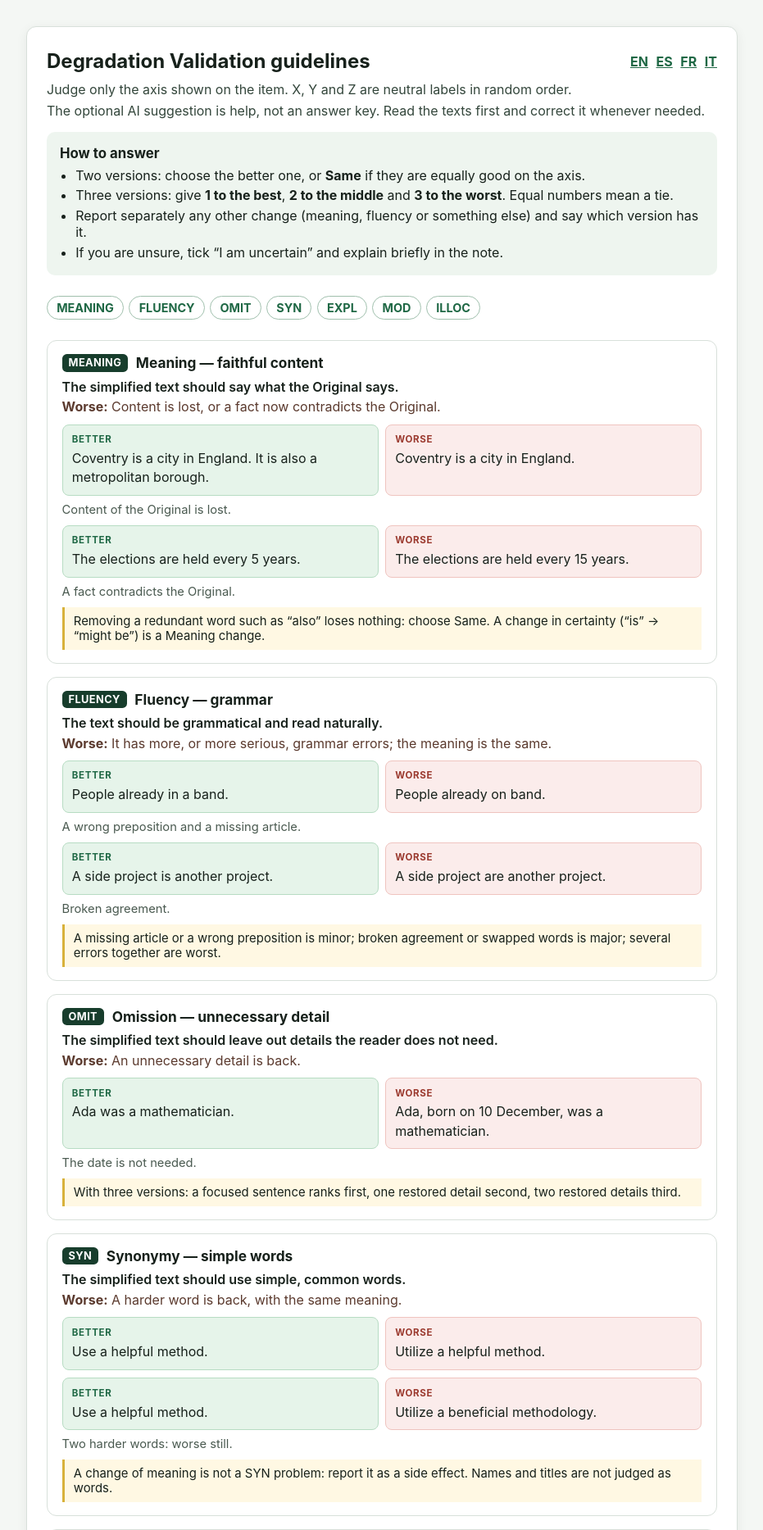
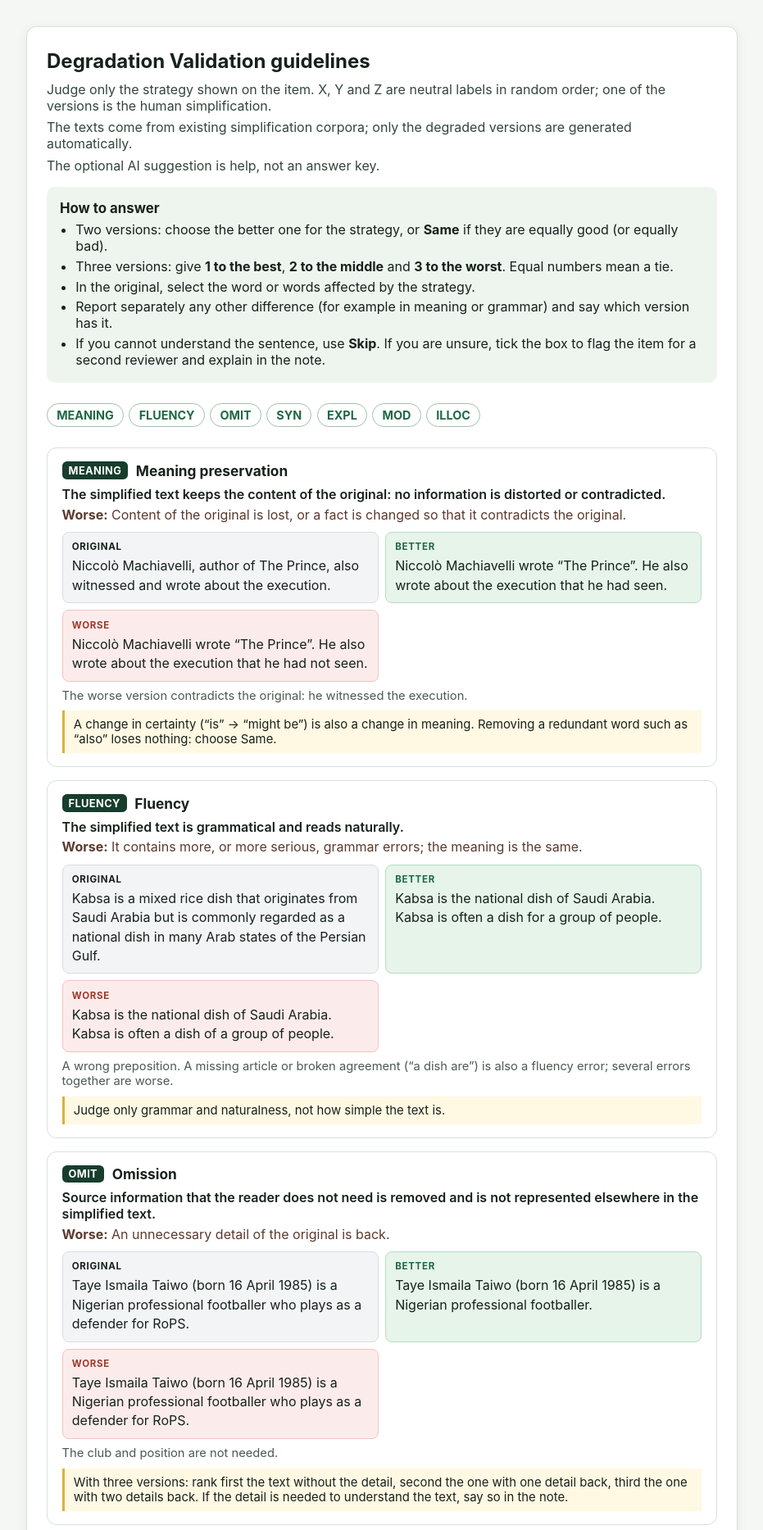
Before and after one commit to kenjihilasak/feats-simplification-evaluator, a FastAPI app: page /s1/guidelines in a window 1280 px wide. Shown: the top 1867 px of the page at 82% size, without its empty margins (174-1105 px from the left). Run offline with FastAPI, Linux system fonts and the light colour scheme.

Commit message:
S1: English guide with agreed definitions and full examples, full strategy names, one definition, skip, clearer counter

```diff
--- a/phase4a_gold_standard/backend/s1_service.py
+++ b/phase4a_gold_standard/backend/s1_service.py
@@ -109,6 +109,10 @@ class S1Service:
             raise ValidationError("S1 rationale is too long")
         if not submit:
             return
+        if answer.get("skipped") is True:  # "I cannot understand this sentence": submitted without a judgement
+            if set(answer) - {"skipped", "note"}:
+                raise ValidationError("a skipped S1 item carries only a note")
+            return
         selected = answer.get("selected_original_words")
         if not isinstance(selected, list) or not selected:
             raise ValidationError("select at least one affected word in the original sentence")
--- a/phase4a_gold_standard/web/static/s1.css
+++ b/phase4a_gold_standard/web/static/s1.css
@@ -28,9 +28,10 @@
 .g-code{padding:.2rem .5rem;border-radius:.35rem;background:#173d2c;color:#fff;font-size:.8rem;letter-spacing:.03em}
 .g-rule{margin:.3rem 0;font-weight:600}.g-worse-means{margin:.3rem 0 .7rem;color:#5b3a2e}
 .g-example{display:grid;grid-template-columns:1fr 1fr;gap:.5rem;margin:.6rem 0}
-.g-better,.g-worse{padding:.6rem .7rem;border-radius:8px;line-height:1.45}
+.g-original,.g-better,.g-worse{padding:.6rem .7rem;border-radius:8px;line-height:1.45}
 .g-better{background:#e6f4ea;border:1px solid #b7dcc3}.g-worse{background:#fbeceb;border:1px solid #efc4bf}
-.g-better span,.g-worse span{display:block;margin-bottom:.2rem;font-size:.72rem;font-weight:750;letter-spacing:.06em;text-transform:uppercase}
+.g-original{background:#f3f4f6;border:1px solid #d9dce1}
+.g-original span,.g-better span,.g-worse span{display:block;margin-bottom:.2rem;font-size:.72rem;font-weight:750;letter-spacing:.06em;text-transform:uppercase}
 .g-better span{color:#1f6845}.g-worse span{color:#9b3a2f}
 .g-why{grid-column:1/-1;margin:0;color:#4a5a50;font-size:.92rem}
 .g-tip{margin:.6rem 0 0;padding:.5rem .7rem;border-left:3px solid #d8b13a;background:#fff8e3;font-size:.93rem}
@@ -48,3 +49,6 @@
 .s1-login{max-width:440px;margin:4rem auto;padding:2rem}.s1-login h1{margin:.25rem 0 .5rem}.login-brand{display:grid;place-items:center;width:3rem;height:3rem;border-radius:.7rem;background:#173d2c;color:#fff;font-size:1.35rem;font-weight:800}.login-eyebrow{margin:1rem 0 .2rem;color:#1f6845;font-size:.78rem;font-weight:750;letter-spacing:.08em;text-transform:uppercase}.s1-login form{display:grid;gap:.55rem;margin-top:1.4rem}.s1-login input{width:100%;padding:.7rem;border:1px solid #aebdb3;border-radius:7px;font:inherit}.s1-login button{margin-top:.6rem}.login-error{margin:.25rem 0 0;color:#a12e24;font-weight:650}
 .s1-login[hidden]{display:none}
 .session-actions{display:flex;align-items:center;gap:.6rem}.s1-language-badge{display:inline-flex;align-items:center;justify-content:center;min-width:2.35rem;padding:.35rem .55rem;border:1px solid rgba(255,255,255,.55);border-radius:999px;background:rgba(255,255,255,.14);color:#fff;font-size:.78rem;font-weight:800;letter-spacing:.08em}.s1-logout{padding:.5rem .8rem;border-color:rgba(255,255,255,.65);background:#fff;color:#173d2c;font-weight:650}.s1-language-badge[hidden],.s1-logout[hidden]{display:none}@media(max-width:760px){.session-actions{justify-content:flex-end;flex-wrap:wrap}}
+
+.skip{background:transparent;border:1px solid #c9ccd2;color:#4b5563}
+.progress-row .position{margin-left:.6rem;font-weight:500;color:#5b6270}
--- a/phase4a_gold_standard/web/static/s1_guidelines.js
+++ b/phase4a_gold_standard/web/static/s1_guidelines.js
@@ -6,50 +6,48 @@ export const GUIDE = {
   en: {
     title: "Degradation Validation guidelines",
     open: "Guidelines", close: "Close", axisGuide: "How to judge", better: "Better", worse: "Worse", howTitle: "How to answer",
-    contents: "Contents", backToTask: "Back to the task",
+    contents: "Contents", backToTask: "Back to the task", originalLabel: "Original",
     intro: [
-      "Judge only the axis shown on the item. X, Y and Z are neutral labels in random order.",
-      "The optional AI suggestion is help, not an answer key. Read the texts first and correct it whenever needed.",
+      "Judge only the strategy shown on the item. X, Y and Z are neutral labels in random order; one of the versions is the human simplification.",
+      "The texts come from existing simplification corpora; only the degraded versions are generated automatically.",
+      "The optional AI suggestion is help, not an answer key.",
     ],
     how: [
-      "Two versions: choose the better one, or <b>Same</b> if they are equally good on the axis.",
+      "Two versions: choose the better one for the strategy, or <b>Same</b> if they are equally good (or equally bad).",
       "Three versions: give <b>1 to the best</b>, <b>2 to the middle</b> and <b>3 to the worst</b>. Equal numbers mean a tie.",
-      "Report separately any other change (meaning, fluency or something else) and say which version has it.",
-      "If you are unsure, tick “I am uncertain” and explain briefly in the note.",
+      "In the original, select the word or words affected by the strategy.",
+      "Report separately any other difference (for example in meaning or grammar) and say which version has it.",
+      "If you cannot understand the sentence, use <b>Skip</b>. If you are unsure, tick the box to flag the item for a second reviewer and explain in the note.",
     ],
     axes: {
-      MEANING: { name: "Meaning — faithful content", rule: "The simplified text should say what the Original says.", worse: "Content is lost, or a fact now contradicts the Original.",
-        examples: [["Coventry is a city in England. It is also a metropolitan borough.", "Coventry is a city in England.", "Content of the Original is lost."],
-                   ["The elections are held every 5 years.", "The elections are held every 15 years.", "A fact contradicts the Original."]],
-        tip: "Removing a redundant word such as “also” loses nothing: choose Same. A change in certainty (“is” → “might be”) is a Meaning change." },
-      FLUENCY: { name: "Fluency — grammar", rule: "The text should be grammatical and read naturally.", worse: "It has more, or more serious, grammar errors; the meaning is the same.",
-        examples: [["People already in a band.", "People already on band.", "A wrong preposition and a missing article."],
-                   ["A side project is another project.", "A side project are another project.", "Broken agreement."]],
-        tip: "A missing article or a wrong preposition is minor; broken agreement or swapped words is major; several errors together are worst." },
-      OMIT: { name: "Omission — unnecessary detail", rule: "The simplified text should leave out details the reader does not need.", worse: "An unnecessary detail is back.",
-        examples: [["Ada was a mathematician.", "Ada, born on 10 December, was a mathematician.", "The date is not needed."]],
-        tip: "With three versions: a focused sentence ranks first, one restored detail second, two restored details third." },
-      SYN: { name: "Synonymy — simple words", rule: "The simplified text should use simple, common words.", worse: "A harder word is back, with the same meaning.",
-        examples: [["Use a helpful method.", "Utilize a helpful method.", ""], ["Use a helpful method.", "Utilize a beneficial methodology.", "Two harder words: worse still."]],
-        tip: "A change of meaning is not a SYN problem: report it as a side effect. Names and titles are not judged as words." },
-      EXPL: { name: "Explanation — difficult terms explained", rule: "Difficult terms should be explained for the reader.", worse: "A useful explanation was removed.",
-        examples: [["Tachycardia (a fast heartbeat) is common.", "Tachycardia is common.", ""]],
-        tip: "Choose Same if both versions explain the term equally well." },
-      MOD: { name: "Modulation — order of information", rule: "Information should come in the order that is easiest to follow: the main point first, and each sentence after the one it depends on.", worse: "Secondary information comes first, or a sentence comes before the one it depends on.",
-        examples: [["He served as President of the European Parliament from 2017 to 2019.", "From 2017 to 2019 he served as President of the European Parliament.", "The main point comes later."],
-                   ["Marie Curie was a scientist. She discovered radium.", "She discovered radium. Marie Curie was a scientist.", "“She” comes before we know who she is."]],
-        tip: "With three versions: the clean order first; secondary information moved to the front second; moved to the front and the sentences swapped third. Splitting a sentence is not judged here." },
+      MEANING: { name: "Meaning preservation", rule: "The simplified text keeps the content of the original: no information is distorted or contradicted.", worse: "Content of the original is lost, or a fact is changed so that it contradicts the original.",
+        examples: [["Niccolò Machiavelli wrote “The Prince”. He also wrote about the execution that he had seen.", "Niccolò Machiavelli wrote “The Prince”. He also wrote about the execution that he had not seen.", "The worse version contradicts the original: he witnessed the execution.", "Niccolò Machiavelli, author of The Prince, also witnessed and wrote about the execution."]],
+        tip: "A change in certainty (“is” → “might be”) is also a change in meaning. Removing a redundant word such as “also” loses nothing: choose Same." },
+      FLUENCY: { name: "Fluency", rule: "The simplified text is grammatical and reads naturally.", worse: "It contains more, or more serious, grammar errors; the meaning is the same.",
+        examples: [["Kabsa is the national dish of Saudi Arabia. Kabsa is often a dish for a group of people.", "Kabsa is the national dish of Saudi Arabia. Kabsa is often a dish of a group of people.", "A wrong preposition. A missing article or broken agreement (“a dish are”) is also a fluency error; several errors together are worse.", "Kabsa is a mixed rice dish that originates from Saudi Arabia but is commonly regarded as a national dish in many Arab states of the Persian Gulf."]],
+        tip: "Judge only grammar and naturalness, not how simple the text is." },
+      OMIT: { name: "Omission", rule: "Source information that the reader does not need is removed and is not represented elsewhere in the simplified text.", worse: "An unnecessary detail of the original is back.",
+        examples: [["Taye Ismaila Taiwo (born 16 April 1985) is a Nigerian professional footballer.", "Taye Ismaila Taiwo (born 16 April 1985) is a Nigerian professional footballer who plays as a defender for RoPS.", "The club and position are not needed.", "Taye Ismaila Taiwo (born 16 April 1985) is a Nigerian professional footballer who plays as a defender for RoPS."]],
+        tip: "With three versions: rank first the text without the detail, second the one with one detail back, third the one with two details back. If the detail is needed to understand the text, say so in the note." },
+      SYN: { name: "Synonymy", rule: "A simpler, semantically equivalent word or expression replaces the wording of the original.", worse: "A harder word of the original is back, with the same meaning.",
+        examples: [["There are many legends about the start of boxing in Greece.", "There are many legends about the origins of boxing in Greece.", "“origins” is harder than “start”.", "There are numerous legends about the origins of boxing in Greece."]],
+        tip: "Names and titles are not judged as words. A change of meaning is not a Synonymy problem: report it in the side question." },
+      EXPL: { name: "Explanation", rule: "Information is added to make a difficult concept, reference or relation explicit for the reader.", worse: "A useful explanation was removed.",
+        examples: [["The basin is 3000 m deep in places and is estimated to contain 64900 km3 of groundwater (water in the soil, below ground level).", "The basin is 3000 m deep in places and is estimated to contain 64900 km3 of groundwater.", "“groundwater” is no longer explained.", "The basin is 3000 m deep in places and is estimated to contain 64900 km3 of groundwater."]],
+        tip: "Choose Same if both versions explain the term equally well. New facts that are not in the original are not an explanation." },
+      MOD: { name: "Modulation", rule: "The same content is reorganised so that the information flows in a logical or chronological order, one idea at a time.", worse: "The information is in a less logical or chronological order, or an idea is embedded inside another sentence.",
+        examples: [["Marie Curie was a scientist. Marie Curie discovered radium.", "Marie Curie, who discovered radium, was a scientist.", "Correct, but not easy to read: one idea is embedded inside another.", "Marie Curie, who discovered radium, was a scientist."],
+                   ["He studied medicine in Paris. Then he worked as a doctor in Lyon.", "He worked as a doctor in Lyon. Before that, he studied medicine in Paris.", "The events are no longer in chronological order.", "After studying medicine in Paris, he worked as a doctor in Lyon."]],
+        tip: "Word order that is natural in the language is not a Modulation problem: in many languages a time or place at the start of the sentence sets the scene. Splitting a sentence into two is not judged here." },
+      ILLOC: { name: "Illocution", rule: "The purpose of the original (informing, instructing, asking) is kept and expressed directly, so the reader knows at once what is stated, asked or required.", worse: "The same purpose is expressed indirectly: an instruction became impersonal, a question became indirect, or the reader is no longer addressed.",
+        examples: [["Use soap and warm (running, if available) water.", "Soap and warm (running, if available) water should be used.", "The instruction became impersonal.", "One must use soap and warm running water if possible and wash all the skin and nails thoroughly."]],
+        tip: "A reworded version that keeps the purpose direct is as good: choose Same. Turning a plain statement into an instruction does not make it better or worse here, and a change in certainty belongs to Meaning preservation." },
       COMP: { name: "Compression — compact constructions", rule: "The simplified text should say the same thing with shorter, simpler grammatical constructions.", worse: "A longer or more complex construction is back, with the same meaning.",
         examples: [["Fewer people travelled by plane after COVID.", "Air travel saw a dramatic reduction in passenger numbers after COVID.", ""]],
         tip: "A change of meaning is not a COMP problem: report it as a side effect." },
       SYNT: { name: "Syntactic change — easy sentence structure", rule: "The simplified text should use a sentence structure that is easy to follow.", worse: "A harder structure is back (for example a nominalisation), with the same meaning.",
         examples: [["The project was delayed because the money arrived late.", "The late arrival of the money caused a delay of the project.", ""]],
         tip: "A change of meaning is not a SYNT problem: report it as a side effect." },
-      ILLOC: { name: "Illocution — directness of the act", rule: "Keep the purpose of the Original (informing, instructing, asking) and express it directly, so the reader knows at once what is stated, asked or required.", worse: "The same act is expressed indirectly.",
-        examples: [["Use soap and warm water.", "Soap and warm water should be used.", "The instruction became impersonal."],
-                   ["Where did the name “foxtrot” come from?", "The question is where the name “foxtrot” came from.", "The question became indirect."],
-                   ["You can only find it on Christmas Island.", "It is only found on Christmas Island.", "The reader is no longer addressed."]],
-        tip: "A reworded version that keeps the act direct is as good: choose Same. Turning a statement into an instruction is not worse on this axis, and a change in certainty belongs to Meaning." },
     },
   },
   es: {
@@ -208,15 +206,16 @@ function esc(text) {
 export function axisHtml(lang, axis, heading = true) {
   const g = guide(lang), a = g.axes[axis];
   if (!a) return "";
-  const examples = a.examples.map(([better, worse, why]) => `
+  const examples = a.examples.map(([better, worse, why, original]) => `
     <div class="g-example">
+      ${original ? `<div class="g-original"><span>${g.originalLabel || "Original"}</span>${esc(original)}</div>` : ""}
       <div class="g-better"><span>${g.better}</span>${esc(better)}</div>
       <div class="g-worse"><span>${g.worse}</span>${esc(worse)}</div>
       ${why ? `<p class="g-why">${esc(why)}</p>` : ""}
     </div>`).join("");
   return `<section class="g-axis" id="axis-${axis}" data-axis="${axis}">
     ${heading ? `<h2><span class="g-code">${axis}</span> ${esc(a.name)}</h2>` : ""}
-    <p class="g-rule">${esc(a.rule)}</p>
+    ${heading ? `<p class="g-rule">${esc(a.rule)}</p>` : ""}
     <p class="g-worse-means"><b>${g.worse}:</b> ${esc(a.worse)}</p>
     ${examples}
     <p class="g-tip">${esc(a.tip)}</p>
--- a/phase4a_gold_standard/web/templates/s1_guidelines.html
+++ b/phase4a_gold_standard/web/templates/s1_guidelines.html
@@ -4,22 +4,21 @@
   <meta charset="utf-8">
   <meta name="viewport" content="width=device-width, initial-scale=1">
   <title>Degradation Validation guidelines</title>
-  <link rel="stylesheet" href="/static/s1.css?v=20261030c">
+  <link rel="stylesheet" href="/static/s1.css?v=20261102a">
 </head>
 <body>
   <main class="g-page">
     <article class="card">
       <header>
         <h1 id="g-title">Degradation Validation guidelines</h1>
-        <nav class="g-langs" aria-label="Language"><a href="?lang=en">EN</a><a href="?lang=es">ES</a><a href="?lang=fr">FR</a><a href="?lang=it">IT</a></nav>
       </header>
       <div id="g-content"></div>
       <p><a id="g-back" href="/s1">Back to the task</a></p>
     </article>
   </main>
   <script type="module">
-    import {fullHtml, guide} from "/static/s1_guidelines.js?v=20261030h";
-    const lang = new URLSearchParams(location.search).get("lang") || "en";
+    import {fullHtml, guide} from "/static/s1_guidelines.js?v=20261102a";
+    const lang = "en";  // the guide is in English for every item language
     const g = guide(lang);
     document.documentElement.lang = g === guide("en") ? "en" : lang;
     document.title = g.title;
--- a/phase6_degraded_corpus/src/annotation/ingest_annotations.py
+++ b/phase6_degraded_corpus/src/annotation/ingest_annotations.py
@@ -36,6 +36,7 @@ def analyze(export,key_path=RUN/"s1_key.json",controls_path=RUN/"s1_controls_key
     for row in read_jsonl(export):
         if row.get("state")!="submitted" or not in_round(row["case_id"],language) or row["case_id"] in excluded: continue
         answer=row.get("human_final") or {}; case=row["case_id"]
+        if answer.get("skipped"): records.append({"case_id":case,"skipped":True,"note":answer.get("note","")}); continue  # not understood: no judgement
         if case in controls:
             expected=controls[case]["expected"]; correct=answer.get("choice")==expected and answer.get("side_effect")=="none"; control_scores.append(correct); records.append({"case_id":case,"control":True,"valid":correct}); continue
         hidden=key.get(case)
```
Also changed, not shown: phase4a_gold_standard/tests/test_s1_skip.py (added, +18 -0 lines), phase4a_gold_standard/web/templates/s1.html (+6 -5 lines), phase4a_gold_standard/web/static/s1.js.
